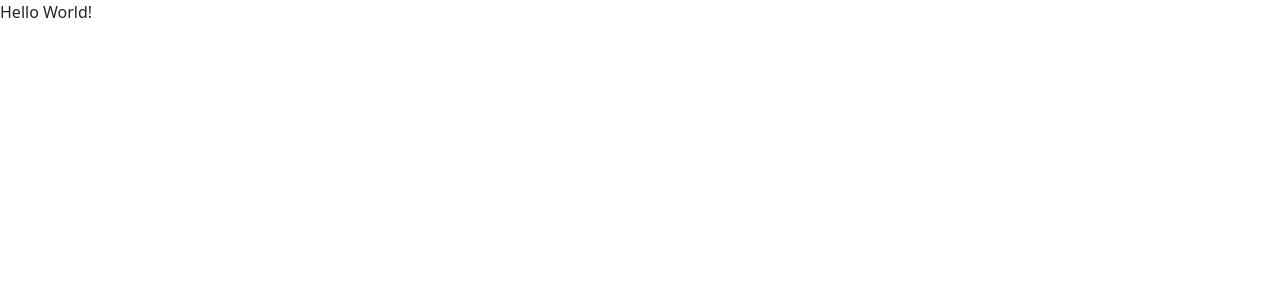
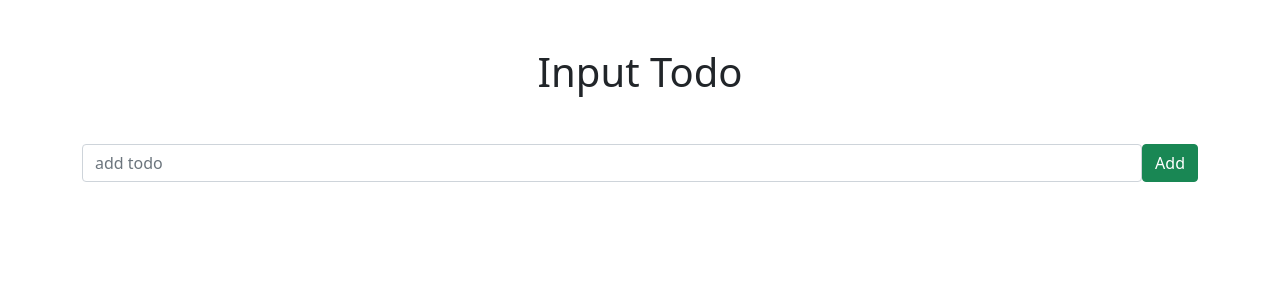
Before and after one commit to SeanCassone/to-do-list, a React (Create React App) app in the folder client/: page / in a window 1280 px wide. Shown: the top 300 px of the page. Built offline with nearby package versions, Linux system fonts and the light colour scheme.

Commit message:
added InputTodo component

```diff
--- a/client/src/App.js
+++ b/client/src/App.js
@@ -1,5 +1,12 @@
+import { useState } from "react";
+import InputTodo from "./components/InputTodo";
+
 function App() {
-  return <div className="App">Hello World!</div>;
+  return (
+    <div className="container">
+      <InputTodo />
+    </div>
+  );
 }
 
 export default App;
--- /dev/null
+++ b/client/src/components/EditTodo.js
@@ -0,0 +1,5 @@
+const InputTodo = () => {
+  return <h1>input todo</h1>;
+};
+
+export default InputTodo;
--- /dev/null
+++ b/client/src/components/InputTodo.js
@@ -0,0 +1,37 @@
+import { useState } from "react";
+
+const InputTodo = () => {
+  const [description, setDescription] = useState("");
+
+  const submitHandler = async (e) => {
+    e.preventDefault();
+    try {
+      const body = { description };
+      const response = await fetch("http://localhost:5000/todos", {
+        method: "POST",
+        headers: { "Content-Type": "application/json" },
+        body: JSON.stringify(body),
+      });
+      console.log(response);
+    } catch (err) {
+      console.error(err.message);
+    }
+  };
+
+  return (
+    <>
+      <h1 className="text-center my-5">Input Todo</h1>
+      <form className="d-flex" onSubmit={submitHandler}>
+        <input
+          type="text"
+          placeholder="add todo"
+          className="form-control"
+          onChange={(e) => setDescription(e.target.value)}
+        />
+        <button className="btn btn-success">Add</button>
+      </form>
+    </>
+  );
+};
+
+export default InputTodo;
```
Also changed, not shown: client/src/components/ListTodos.js (added).
